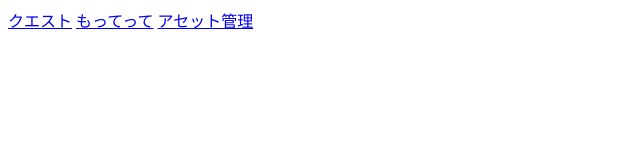
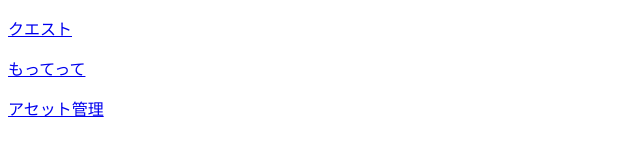
Before and after one commit to bougan1160/quest-demo, a plain HTML site: page index.html in a window 1280 px wide. Shown: the whole page, without its empty margins (0-640 px from the left). Drawn offline with Linux system fonts and the light colour scheme.

Commit message:
add indent

```diff
--- a/index.html
+++ b/index.html
@@ -2,11 +2,17 @@
 <html lang="en">
 <head>
     <meta charset="UTF-8">
-    <title>Title</title>
+    <title>Demo</title>
 </head>
 <body>
-<a href="./quest.html">クエスト</a>
-<a href="./video.html">もってって</a>
-<a href="./assets.html">アセット管理</a>
+<p>
+    <a href="./quest.html">クエスト</a>
+</p>
+<p>
+    <a href="./video.html">もってって</a>
+</p>
+<p>
+    <a href="./assets.html">アセット管理</a>
+</p>
 </body>
 </html>
```
